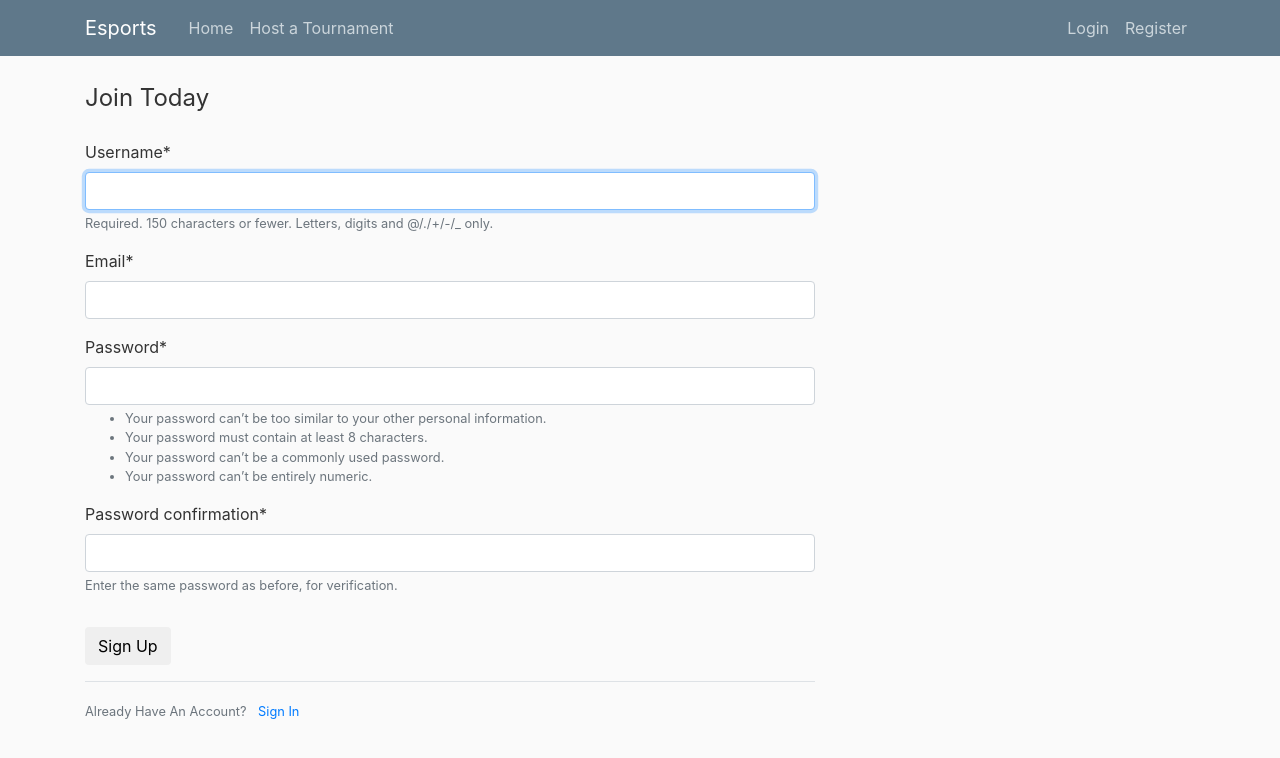
After one commit to bdg-python-team1/Esports_tournament_project, a Django app: page /register/ in a window 1280 px wide. The commit adds this page. Shown: the top 758 px of the page. Run offline with Django 3.2, Linux system fonts and the light colour scheme; some libraries are stand-ins or nearby versions.

Commit message:
user registration added

```diff
--- a/Esports/Esports/settings.py
+++ b/Esports/Esports/settings.py
@@ -32,7 +32,9 @@ ALLOWED_HOSTS = []
 # Application definition
 
 INSTALLED_APPS = [
+    'users.apps.UsersConfig',
     'tournament.apps.TournamentConfig',
+    'crispy_forms',
     'django.contrib.admin',
     'django.contrib.auth',
     'django.contrib.contenttypes',
@@ -120,3 +122,5 @@ USE_TZ = True
 # https://docs.djangoproject.com/en/2.2/howto/static-files/
 
 STATIC_URL = '/static/'
+
+CRISPY_TEMPLATE_PACK = 'bootstrap4'
--- a/Esports/Esports/urls.py
+++ b/Esports/Esports/urls.py
@@ -15,10 +15,11 @@ Including another URLconf
 """
 from django.contrib import admin
 from django.urls import path, include
+from users import views as user_views
 
 
 urlpatterns = [
     path('admin/', admin.site.urls),
-
+    path('register/', user_views.register, name='register'),
     path('', include('tournament.urls')),
 ]
--- a/Esports/tournament/templates/tournament/base.html
+++ b/Esports/tournament/templates/tournament/base.html
@@ -7,8 +7,7 @@
     <meta name="viewport" content="width=device-width, initial-scale=1, shrink-to-fit=no">
 
     <!-- Bootstrap CSS -->
-    <link rel="stylesheet" href="https://maxcdn.bootstrapcdn.com/bootstrap/4.0.0/css/bootstrap.min.css" integrity="sha384-Gn5384xqQ1aoWXA+058RXPxPg6fy4IWvTNh0E263XmFcJlSAwiGgFAW/dAiS6JXm" crossorigin="anonymous">
-    <link rel="stylesheet" type="text/css" href="{% static 'tournament/main.css' %}">
+    <link rel="stylesheet" href="https://maxcdn.bootstrapcdn.com/bootstrap/4.0.0/css/bootstrap.min.css" integrity="sha384-Gn5384xqQ1aoWXA+058RXPxPg6fy4IWvTNh0E263XmFcJlSAwiGgFAW/dAiS6JXm" crossorigin="anonymous">    <link rel="stylesheet" type="text/css" href="{% static 'tournament/main.css' %}">
 
     {% if  title %}
         <title>Tournament - {{ title }}</title>
@@ -41,6 +40,13 @@
     <main role="main" class="container">
       <div class="row">
         <div class="col-md-8">
+          {% if messages %}
+            {% for message in messages %}
+            <div class="alert alert-{{ message.tags }}">
+                {{ message }}
+            </div>
+            {% endfor %}
+          {% endif %}
           {% block content %}{% endblock %}
         </div>
         <div class="col-md-4">
--- /dev/null
+++ b/Esports/users/forms.py
@@ -0,0 +1,12 @@
+from django import forms
+from django.contrib.auth.models import User
+from django.contrib.auth.forms import UserCreationForm
+
+
+
+class UserRegisterForm(UserCreationForm):
+    email = forms.EmailField()
+
+    class Meta:
+        model = User
+        fields = ['username', 'email', 'password1', 'password2']
--- /dev/null
+++ b/Esports/users/templates/users/register.html
@@ -0,0 +1,21 @@
+{% extends "tournament/base.html" %}
+{% load crispy_forms_tags %}
+{% block content %}
+    <div class="content-senction">
+        <form method="POST">
+            {% csrf_token %}
+            <fieldset class="form-group">
+                <legend class="border-botton mb-4">Join Today</legend>
+                {{ form|crispy }}
+            </fieldset>
+            <div class="form-group">
+                <button class="btn btn-outlines-info" type="submit">Sign Up</button>
+            </div>
+        </form>
+        <div class="border-top pt-3">
+            <small class="text-muted">
+                Already Have An Account? <a class="ml-2" href="#">Sign In</a>
+            </small>
+        </div>
+    </div>
+{% endblock content %}
--- a/Esports/users/views.py
+++ b/Esports/users/views.py
@@ -1,3 +1,15 @@
-from django.shortcuts import render
+from django.shortcuts import render, redirect
+from django.contrib import messages
+from .forms import UserRegisterForm
 
-# Create your views here.
+def register(request):
+    if request.method == 'POST':
+        form = UserRegisterForm(request.POST)
+        if form.is_valid():
+            form.save()
+            username = form.cleaned_data.get('username')
+            messages.success(request, f'Account is created for {username}!')
+            return redirect('home')
+    else:
+        form = UserRegisterForm
+    return render(request, 'users/register.html', {'form': form})
```
Also changed, not shown: Esports/db.sqlite3.
